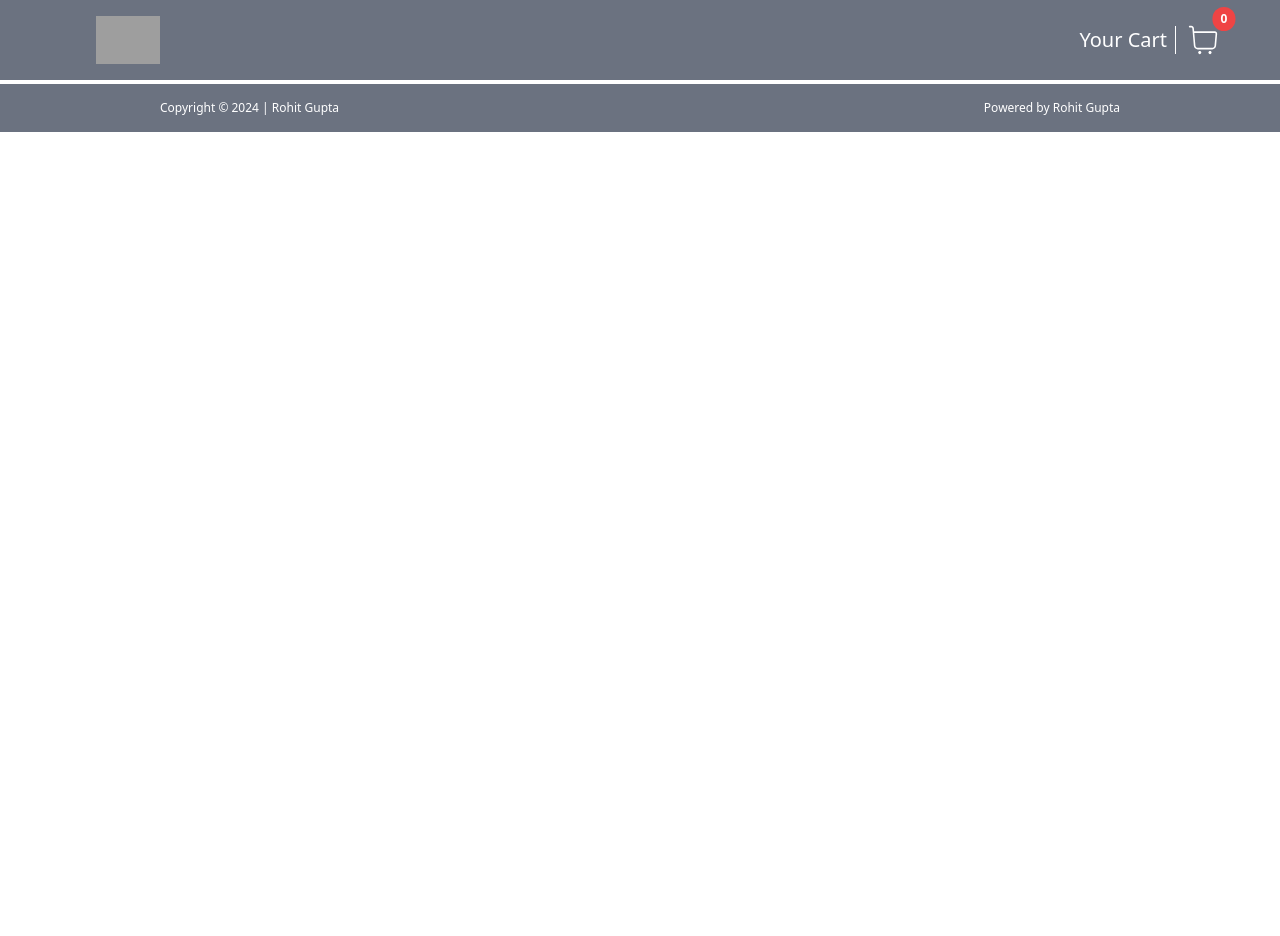
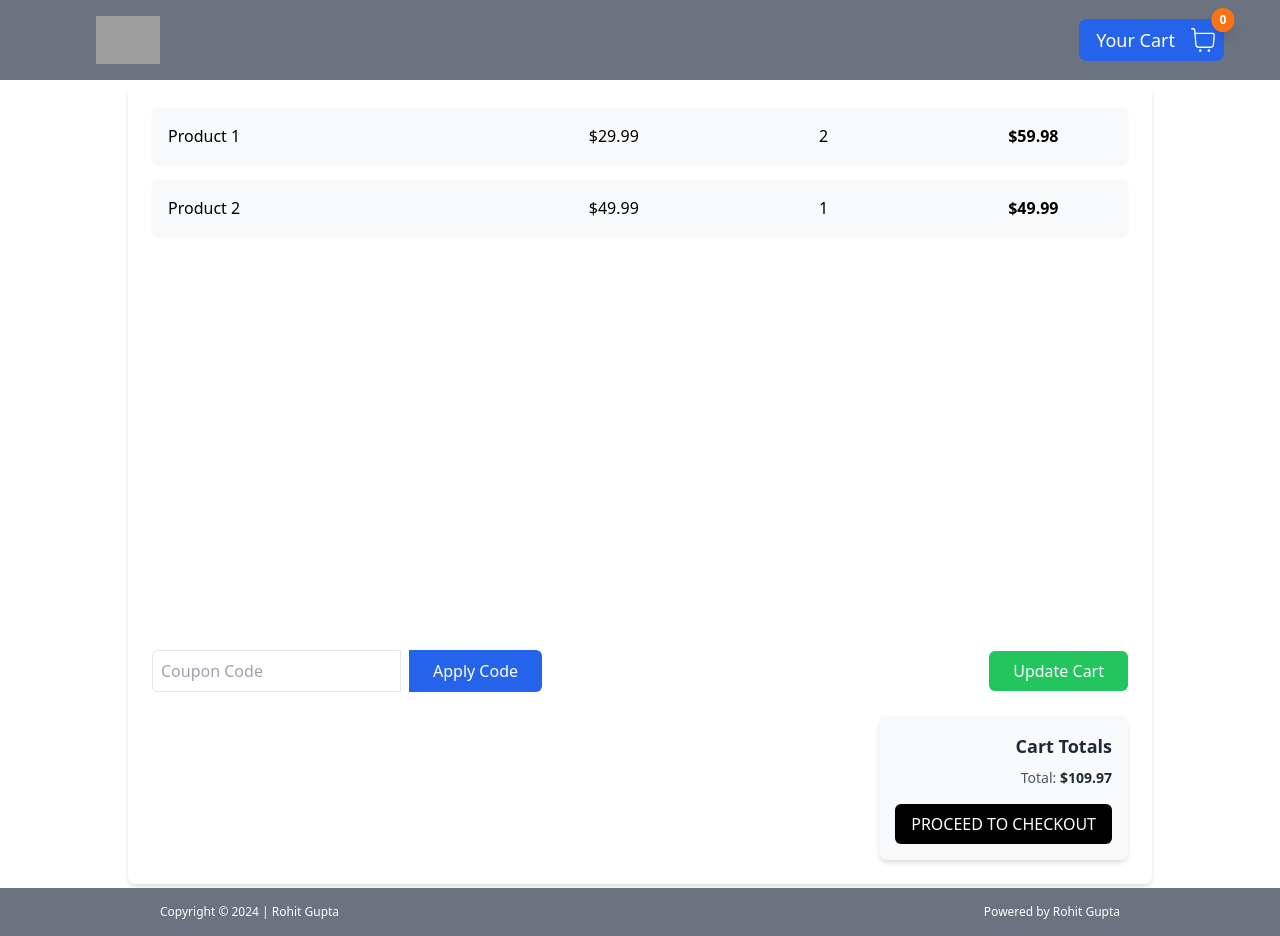
Before and after one commit to rohiiitttt/Ecommerce-Website, a React (Vite) app: page /cart in a window 1280 px wide. Before the commit the page ends 800 px from the top, so only its background shows below. Built offline with nearby package versions, Linux system fonts and the light colour scheme; no server answers; grey boxes are pictures that could not be loaded.

Commit message:
cart added

```diff
--- a/src/App.jsx
+++ b/src/App.jsx
@@ -1,20 +1,35 @@
-import {useState} from 'react';
-import {Routes , Route, } from "react-router-dom";
+import { useState, useEffect } from 'react';
+import { Routes, Route } from "react-router-dom";
 import Navigation from "./Navigation";
 import ProductListPage from "./ProductListPage";
 import Footer from "./Footer";
 import ProductDetail from "./ProductDetail";
-
-
+import Cart from './Cart';
+import { getProductData } from './api';
 
 function App() {
-
-  // const path = window.location.pathname;
-
   const savedDataString = localStorage.getItem("cartItems") || "{}";
   const savedData = JSON.parse(savedDataString);
 
-  const [cart,setCart] = useState(savedData);
+  const [cart, setCart] = useState(savedData);
+  const [cartProducts, setCartProducts] = useState([]);
+
+  useEffect(() => {
+    const fetchCartProducts = async () => {
+      const myCart = { 1: 4, 2: 5, 6: 2 };
+      const promises = Object.keys(myCart).map(productId => getProductData(productId));
+
+      try {
+        const response = await Promise.all(promises);
+        setCartProducts(response);
+        console.log("Bigger Promise Data:", response);
+      } catch (error) {
+        console.error("Failed to fetch cart products:", error);
+      }
+    };
+
+    fetchCartProducts();
+  }, []); // Empty dependency array means this useEffect runs only once when the component mounts
 
   const handleAddToCart = (productId, count) => {
     const id = Number(productId);
@@ -23,7 +38,7 @@ function App() {
     const newCart = { ...cart, [id]: oldCart + quantity };
     setCart(newCart);
     const cartString = JSON.stringify(newCart);
-    localStorage.setItem("cartItems",cartString);
+    localStorage.setItem("cartItems", cartString);
   };
 
   const totalCount = Object.keys(cart).reduce((previous, current) => {
@@ -31,25 +46,18 @@ function App() {
   }, 0);
 
   return (
-    <>
-      <div className = "flex flex-col gap-1">
-        <Navigation productCount={totalCount}/>
+    <div className="flex flex-col gap-1">
+      <Navigation productCount={totalCount} />
 
       <Routes>
         <Route path="/" element={<ProductListPage />} />
         <Route path="/moredetails/:id" element={<ProductDetail onAddToCart={handleAddToCart} />} />
+        <Route path="/cart" element={<Cart cartProducts={cartProducts} />} />
       </Routes>
 
-        <Footer/>
-
-
-
-
-
+      <Footer />
     </div>
-    </>
   );
-
 }
 
 export default App;
--- /dev/null
+++ b/src/Cart.jsx
@@ -0,0 +1,70 @@
+import React from "react";
+
+function Cart() {
+  // Example cart items (you might get this data from state or props)
+  const cartItems = [
+    {
+      id: 1,
+      name: "Product 1",
+      price: 29.99,
+      quantity: 2,
+      subtotal: 59.98,
+    },
+    {
+      id: 2,
+      name: "Product 2",
+      price: 49.99,
+      quantity: 1,
+      subtotal: 49.99,
+    },
+  ];
+
+  // Calculate total amount
+  const totalAmount = cartItems.reduce((total, item) => total + item.subtotal, 0);
+
+  return (
+    <div className="flex flex-col min-h-screen p-6 bg-white shadow-md rounded-lg w-4/5 mx-auto">
+      {/* Cart Items Section */}
+      <div className="flex-1 w-full mb-6">
+        {cartItems.map((item) => (
+          <div key={item.id} className="flex justify-between items-center bg-gray-50 p-4 rounded-md mb-4 shadow-sm">
+            <div className="w-1/3 font-medium">{item.name}</div>
+            <div className="w-1/6 text-center">${item.price.toFixed(2)}</div>
+            <div className="w-1/6 text-center">{item.quantity}</div>
+            <div className="w-1/6 text-center font-semibold">${item.subtotal.toFixed(2)}</div>
+          </div>
+        ))}
+      </div>
+
+      {/* Apply Code and Update Cart Section */}
+      <div className="flex w-full justify-between items-center mb-6 space-x-4">
+        <div className="flex space-x-2">
+          <input
+            className="border p-2 rounded-l-md focus:outline-none focus:ring-2 focus:ring-blue-500"
+            type="text"
+            placeholder="Coupon Code"
+          />
+          <button className="bg-blue-600 text-white px-6 py-2 rounded-r-md hover:bg-blue-700 focus:outline-none focus:ring-2 focus:ring-blue-500">
+            Apply Code
+          </button>
+        </div>
+        <button className="bg-green-500 text-white px-6 py-2 rounded-md hover:bg-green-600 focus:outline-none focus:ring-2 focus:ring-green-300">
+          Update Cart
+        </button>
+      </div>
+
+      {/* Flex container for Cart Totals */}
+      <div className="flex w-full justify-end">
+        <div className="bg-gray-50 p-4 rounded-lg shadow-md max-w-xs text-right">
+          <div className="text-lg font-semibold text-gray-800 mb-2">Cart Totals</div>
+          <div className="text-sm text-gray-600">Total: <span className="font-bold text-gray-800">${totalAmount.toFixed(2)}</span></div>
+          <button className="mt-4 bg-black text-white px-4 py-2 rounded-md hover:bg-gray-800 focus:outline-none focus:ring-2 focus:ring-gray-500">
+            PROCEED TO CHECKOUT
+          </button>
+        </div>
+      </div>
+    </div>
+  );
+}
+
+export default Cart;
--- a/src/Navigation.jsx
+++ b/src/Navigation.jsx
@@ -1,5 +1,6 @@
 import React from 'react';
 import { CiShoppingCart } from "react-icons/ci";
+import { Link } from 'react-router-dom';
 
 function Navigation({ productCount }) {
   return (
@@ -9,18 +10,21 @@ function Navigation({ productCount }) {
         src="https://static.vecteezy.com/system/resources/previews/019/766/240/original/amazon-logo-amazon-icon-transparent-free-png.png"
         alt="Logo"
       />
-      <button className="relative mr-2 sm:mr-10 flex items-center space-x-2 p-0.5">
-        <div className="text-xl font-sans text-white border-r border-white pr-2">
+      <Link to="/cart">
+      <button className="relative mr-2 sm:mr-10 flex items-center border border-transparent bg-blue-600 rounded-lg p-1 hover:bg-blue-700 focus:outline-none focus:ring-2 focus:ring-blue-300">
+  <div className="text-lg font-medium text-white px-3">
     Your Cart
   </div>
-        <CiShoppingCart className="text-white cursor-pointer" size={38} />
+  <CiShoppingCart className="text-white cursor-pointer" size={32} />
   <span
-          className="absolute top-0 right-0 transform translate-x-1/2 -translate-y-1/2 bg-red-500 text-white rounded-full px-2 py-1 text-xs font-bold"
+    className="absolute top-0 right-0 transform translate-x-1/2 -translate-y-1/2 bg-orange-500 text-white rounded-full px-2 py-1 text-xs font-bold shadow-lg"
     aria-label={`Cart with ${productCount} items`}
   >
     {productCount}
   </span>
 </button>
+
+      </Link>
     </div>
   );
 }
--- a/src/api.js
+++ b/src/api.js
@@ -6,5 +6,5 @@ export function getProductList() {
   });
 }
 export function getProductData(id){
-  return axios.get(`https://dummyjson.com/products/` + id);
+  return axios.get(`https://dummyjson.com/products/` + id).data;
 }
```
Lines whose indentation alone changed are shown as unchanged.
